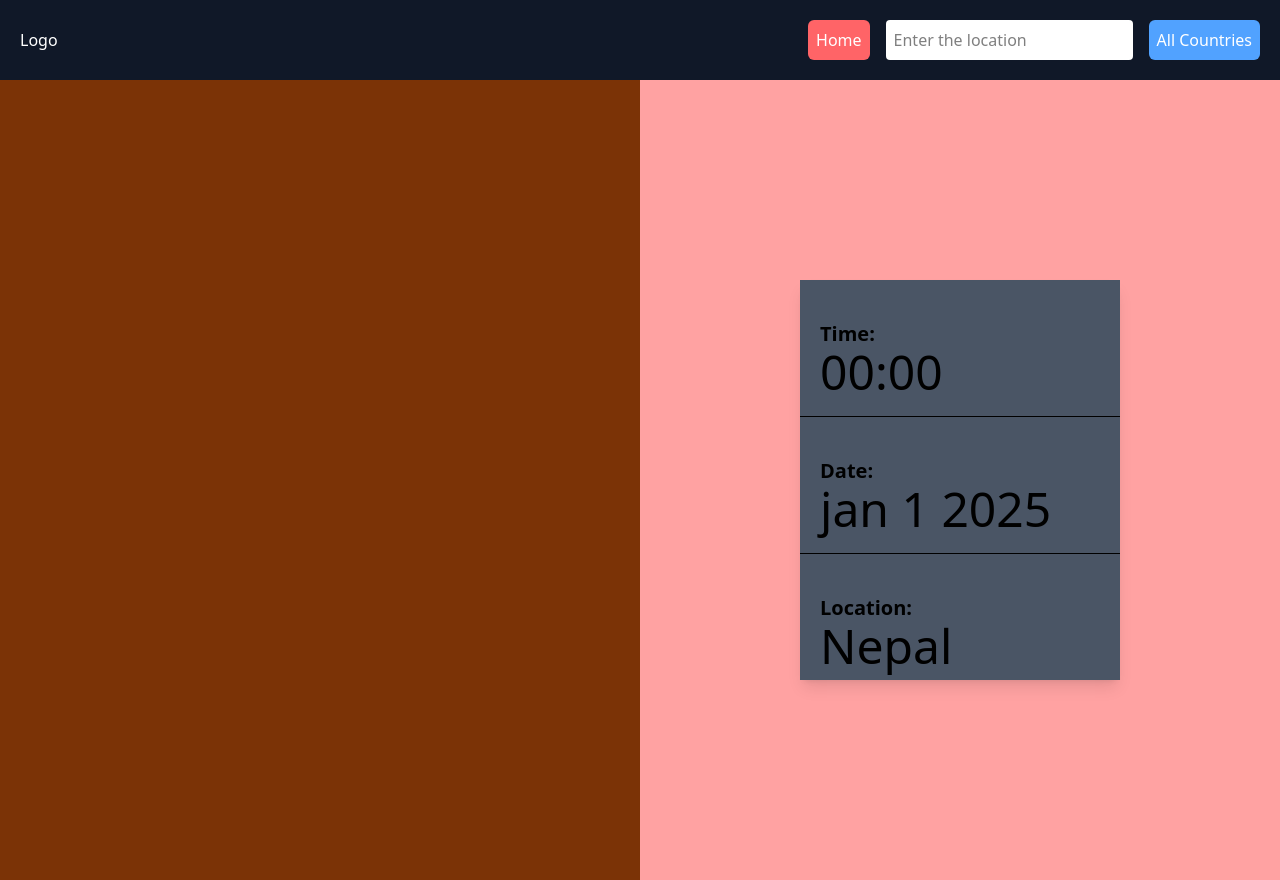
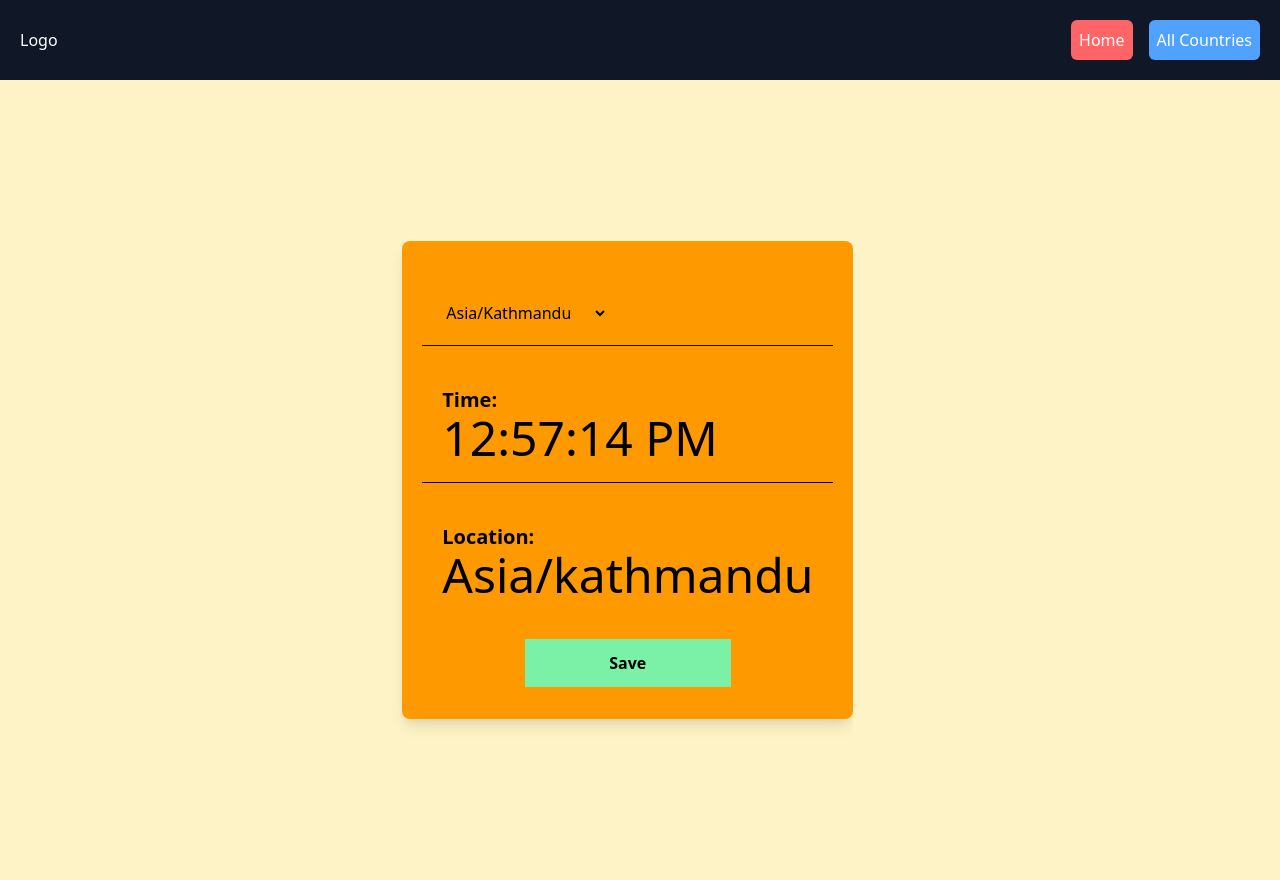
Before and after one commit to Samir-pemi-magar/SamirPemiWebLearners, a React (Vite) app: page / in a window 1280 px wide. Built offline with nearby package versions, Linux system fonts and the light colour scheme; no server answers.

Commit message:
update localstorage with time

```diff
--- a/package.json
+++ b/package.json
@@ -11,8 +11,11 @@
   },
   "dependencies": {
     "@tailwindcss/vite": "^4.1.10",
+    "dom": "^0.0.3",
     "react": "^19.1.0",
-    "react-dom": "^19.1.0"
+    "react-dom": "^19.1.0",
+    "react-router-dom": "^7.6.2",
+    "router": "^2.2.0"
   },
   "devDependencies": {
     "@eslint/js": "^9.25.0",
--- a/src/App.jsx
+++ b/src/App.jsx
@@ -1,16 +1,18 @@
-
-import Navbar from './components/Navbar'
-import Main from './components/main'
+import { BrowserRouter as Router, Routes, Route } from 'react-router-dom';
+import Main from './components/main';
+import Navbar from './components/Navbar';
+import AllNew from './components/allnew';
 
 function App() {
-
-
   return (
-    <>
+    <Router>
       <Navbar />
-      <Main />
-    </>
-  )
+      <Routes>
+        <Route path="/" element={<Main />} />
+        <Route path="/allnew" element={<AllNew />} />
+      </Routes>
+    </Router>
+  );
 }
 
-export default App
+export default App;
--- /dev/null
+++ b/src/components/LocalStorageManagement.jsx
@@ -0,0 +1,41 @@
+export function setLocalStorage({ timeZone, timeStamp }) {
+    // const data = localStorage.getItem("country");
+    // const value = JSON.parse(data);
+    // if (value == undefined) {
+    //     localStorage.setItem("country", JSON.stringify([timeZone]));
+    // } else {
+    //     value.forEach(element => {
+    //         if (timeZone == element) {
+
+    //         } else {
+    //             const newValue = [...value, timeZone];
+    //             localStorage.setItem("country", JSON.stringify(newValue));
+    //         }
+    //     });
+    // }
+    localStorage.setItem(timeZone, JSON.stringify(timeStamp));
+    return null;
+}
+export function getLocalStorage() {
+    const savedData = {};
+    for (let i = 0; i < localStorage.length; i++) {
+        const timeZone = localStorage.key(i);
+        const timeStamp = localStorage.getItem(timeZone);
+
+        try {
+            const parsed = JSON.parse(timeStamp);
+            if (parsed !== undefined && parsed !== null) {
+                savedData[timeZone] = parsed;
+            }
+        } catch (e) {
+            console.warn(`Skipping invalid localStorage value for ${timeZone}:`, timeStamp);
+        }
+    }
+    return savedData;
+}
+
+
+export function ResetLocalStorage() {
+    localStorage.clear();
+    return null;
+}
--- a/src/components/Navbar.jsx
+++ b/src/components/Navbar.jsx
@@ -1,12 +1,17 @@
+import { Link } from "react-router-dom";
+
 export default function NavBar() {
   return (
     <header>
-      <nav className="flex justify-between items-center p-5 bg-gray-900 text-white text-white">
+      <nav className="flex justify-between items-center p-5 bg-gray-900 text-white">
         <div className="">Logo</div>
         <ul className="flex space-x-4">
-          <li className="bg-red-400 rounded-md p-2 hover:bg-red-300"><a href="/">Home</a></li>
-          <li><input placeholder="Enter the location" className="bg-white px-2 py-2 text-black rounded" /></li>
-          <li className="bg-blue-400 rounded-md p-2 hover:bg-blue-300"><a href="/about">All Countries</a></li>
+          <li className="bg-red-400 rounded-md p-2 hover:bg-red-300">
+            <Link to="/">Home</Link>
+          </li>
+          <li className="bg-blue-400 rounded-md p-2 hover:bg-blue-300">
+            <Link to="/allnew">All Countries</Link>
+          </li>
         </ul>
       </nav>
     </header>
--- /dev/null
+++ b/src/components/all.jsx
@@ -0,0 +1,46 @@
+import { useEffect, useState } from "react";
+export default function Time({ timeZone, LocationName }) {
+
+    // const [data, setData] = useState(null);
+    // const [country, setCountry] = useState();
+    //
+    // useEffect(() => {
+    //     fetch(`https://api.timezonedb.com/v2.1/list-time-zone?key=LEXEUFQXKRYX&format=json&country=${country}`)
+    //         .then((response) => response.json())
+    //         .then((data) => {
+    //             setData(data);
+    //         });
+    // }, []);
+
+    const [time, setTime] = useState("");
+
+    useEffect(() => {
+        const interval = setInterval(() => {
+            const now = new Date();
+            const formatted = now.toLocaleTimeString("en-US", {
+                timeZone: timeZone,
+                hour: "2-digit",
+                minute: "2-digit",
+                second: "2-digit",
+            });
+            setTime(formatted);
+        }, 1000);
+        return () => clearInterval(interval);
+    })
+
+    return (
+        <div className="flex flex-row justify-center bg-gray-300 m-5 rounded-lg">
+            <div className="shadow-lg items-center w-fit h-fit p-5">
+                <div className="w-full p-5 border-b border-white-500 mt-5 mb-5">
+                    <h1 className="font-bold text-xl">Time:</h1>
+                    <h2 className="text-5xl">{time}</h2>
+                </div>
+                <div className="w-full pt-5 pr-5 pl-5 mb-5">
+                    <h1 className="font-bold text-xl">Location:</h1>
+                    <h2 className="text-5xl">{LocationName}</h2>
+                </div>
+            </div>
+        </div>
+
+    );
+}
--- /dev/null
+++ b/src/components/allnew.jsx
@@ -0,0 +1,18 @@
+import Time from "./all";
+export default function AllNew() {
+    const timeData = [
+        "Africa/Accra",
+        "Africa/Abidjan",
+        "Africa/Addis_Ababa",
+        "Africa/Algiers",
+        "Asia/Kathmandu",
+        "Asia/Tokyo"
+    ];
+    return (
+        <div className="flex flex-row flex-wrap m-5 p-5">
+            {timeData.map((value) => (
+                <Time timeZone={value} LocationName={value} key={value} />
+            ))}
+        </div>
+    );
+}
--- a/src/components/fetchTimezone.jsx
+++ /dev/null
@@ -1,12 +0,0 @@
-import { data } from "autoprefixer";
-import { useEffect } from "react";
-export default function FetchTimezone({ setData }) {
-    useEffect(() => {
-        fetch(`https://jsonplaceholder.typicode.com/posts`)
-            .then((response) => response.json())
-            .then((data) => setData(data));
-    }, []);
-    return (
-        null
-    );
-}
--- a/src/components/main.jsx
+++ b/src/components/main.jsx
@@ -1,33 +1,176 @@
 import { useEffect, useState } from "react";
-import FetchTimezone from "./fetchTimezone";
+import { setLocalStorage, getLocalStorage, ResetLocalStorage } from './LocalStorageManagement';
+
+const timeData = [
+    "Asia/Kathmandu",
+    "Africa/Abidjan",
+    "Africa/Accra",
+    "Africa/Addis_Ababa",
+    "Africa/Algiers",
+    "Asia/Tokyo"
+]
+
 export default function Main() {
-    const [data, setData] = useState(null);
+    document.body.style.backgroundColor = "#fef3c7";
+
+
+    // const [data, setData] = useState([]);
+    // const [country, setCountry] = useState("Nepal");
+    // const [value, setValue] = useState([]);
+
+    // function getShortCut(countryName) {
+    //     const map = {};
+    //     value.forEach((item) => {
+    //         map[item.countryName] = item.countryCode;
+    //     })
+    //     return map[countryName];
+    // }
+    // useEffect(() => {
+    //     fetch(`https://api.timezonedb.com/v2.1/list-time-zone?key=LEXEUFQXKRYX&format=json`)
+    //         .then((response) => response.json())
+    //         .then((value) => {
+    //             setValue(value.zones);
+    //         });
+    // }, []);
+
+    // useEffect(() => {
+    //     fetch(`https://api.timezonedb.com/v2.1/list-time-zone?key=LEXEUFQXKRYX&format=json&country=${getShortCut(country)}`)
+    //         .then((response) => response.json())
+    //         .then((data) => {
+    //             setData(data);
+    //         });
+    // }, [country]);
+
+    const [time, setTime] = useState("");
+    const [zone, setZone] = useState("Asia/kathmandu");
+    const [savedData, setSavedData] = useState();
+
     useEffect(() => {
-        document.body.style.backgroundColor = "white";
+        const data = getLocalStorage();
+        if (Object.keys(data).length > 0) {
+            setSavedData(data);
+        }
     }, []);
+
+    useEffect(() => {
+        const interval = setInterval(() => {
+            const now = new Date();
+            const formatted = now.toLocaleTimeString("en-US", {
+                timeZone: zone,
+                hour: "2-digit",
+                minute: "2-digit",
+                second: "2-digit",
+            });
+            setTime(formatted);
+        }, 1000);
+        return () => clearInterval(interval);
+    }, [zone]);
+
+    useEffect(() => {
+        const interval = setInterval(() => {
+            const updatedSavedData = {};
+            Object.keys(savedData || {}).forEach((zoneKey) => {
+                const now = new Date();
+                const formatted = now.toLocaleTimeString("en-US", {
+                    timeZone: zoneKey,
+                    hour: "2-digit",
+                    minute: "2-digit",
+                    second: "2-digit",
+                });
+                setLocalStorage({ timeZone: zoneKey, timeStamp: formatted });
+                updatedSavedData[zoneKey] = formatted;
+            });
+            setSavedData(updatedSavedData);
+        }, 1000);
+
+        return () => clearInterval(interval);
+    }, [savedData]);
+
     return (
         <>
-            <FetchTimezone setData={setData} />
             <div className="flex h-screen">
-                <div className=" bg-amber-900 w-1/2">
-                </div>
-                <div className="flex flex-col items-center justify-center bg-red-300 w-1/2">
-                    <div className="shadow-lg items-center bg-gray-600 w-1/2 h-1/2">
+                <div className="flex flex-col items-end justify-center w-3/3 bg-amber-100">
+                    {/* <select value={country} onChange={(e) => setCountry(e.target.value)} >
+                        {
+                            value && value.map(item => (
+                                <option key={`${item.countryName}-${item.countryCode}-${item.zoneName}`} value={item.countryName}>
+                                    {item.countryName}
+                                </option>
+
+                            ))
+                        }
+                    </select> */}
+
+
+                    <div className="shadow-lg items-center bg-amber-500 w-fit h-fit p-5 rounded-lg">
+                        <div className="w-full p-5 border-b border-white-500 mt-5 mb-5">
+                            <select
+                                value={zone}
+                                onChange={(e) => setZone(e.target.value)}
+                            >
+                                {timeData.map((timeZone) =>
+
+                                    <option key={timeZone} value={timeZone}>
+                                        {timeZone}
+                                    </option>
+                                )}
+                            </select>
+                        </div>
+                        {/* <div className="w-full p-5 border-b border-white-500 mt-5 mb-5">
+                            <h1 className="font-bold text-xl">Time:</h1>
+                            <h2 className="text-5xl">{data[0]?.zoneName || "Loading..."}</h2>
+                        </div> */}
                         <div className="w-full p-5 border-b border-white-500 mt-5 mb-5">
                             <h1 className="font-bold text-xl">Time:</h1>
-                            <h2 className="text-5xl">00:00</h2>
+                            <h2 className="text-5xl">{time}</h2>
                         </div>
-                        <div className="w-full p-5 border-b border-white-500 mb-5">
-                            <h1 className="font-bold text-xl">Date:</h1>
-                            <h2 className="text-5xl">jan 1 2025</h2>
+                        {/* <div className="w-full pt-5 pr-5 pl-5 mb-5">
+                            <h1 className="font-bold text-xl">Location:</h1>
+                            <h2 className="text-5xl">{data[0]?.timestamp || "Loading..."}</h2>
+                        </div> */}
+                        <div className="w-full pt-5 pr-5 pl-5 mb-5">
+                            <h1 className="font-bold text-xl">Location:</h1>
+                            <h2 className="text-5xl">{zone}</h2>
                         </div>
-                        <div className="w-full pt-5 pr-5 pl-5">
-                            <h1 className="font-bold text-xl">Location:</h1>
-                            <h2 className="text-5xl">Nepal</h2>
+                        <div className="flex justify-center">
+                            <button
+                                className="p-3 mt-5 mb-3 bg-green-300 w-1/2 font-bold text-black"
+                                onClick={() => {
+                                    setLocalStorage({ timeZone: zone, timeStamp: time });
+                                    setSavedData(getLocalStorage());
+                                }}
+                            >
+                                Save
+                            </button>
+
                         </div>
                     </div>
                 </div>
-            </div>
+                <div className="flex flex-col w-1/2  bg-amber-100">
+                    {savedData && Object.keys(savedData).length > 0 && (
+                        <>
+                            <div className="flex justify-end w-full">
+                                <button className="p-2 m-3 bg-amber-300 w-1/3" onClick={() => {
+                                    ResetLocalStorage();
+                                    setSavedData(null);
+                                }}>Reset</button>
+                            </div>
+                            {Object.entries(savedData).map(([zone, time]) => (
+                                <div className="flex flex-col justify-center items-center bg-amber-200 m-5">
+                                    <div className="w-full p-5 border-b border-white-500 mt-5 mb-5">
+                                        <h1 className="font-bold text-xl">Time:</h1>
+                                        <h2 className="text-5xl">{time}</h2>
+                                    </div>
+                                    <div className="w-full pt-5 pr-5 pl-5 mb-5">
+                                        <h1 className="font-bold text-xl">Location:</h1>
+                                        <h2 className="text-5xl">{zone}</h2>
+                                    </div>
+                                </div>
+                            ))}
+                        </>)}
+
+                </div>
+            </div >
         </>
     );
 }
```
Also changed, not shown: 1 other file (tests, documents, lock files or other folders).
